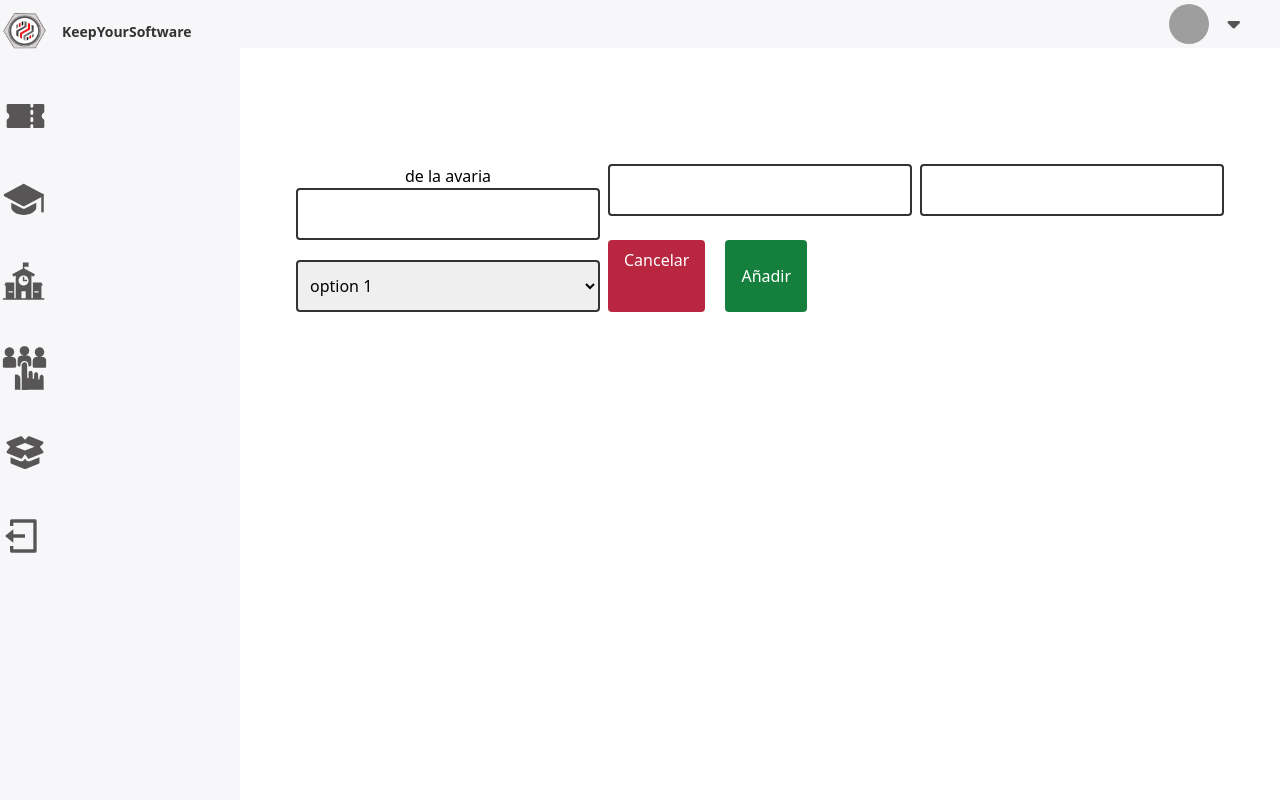
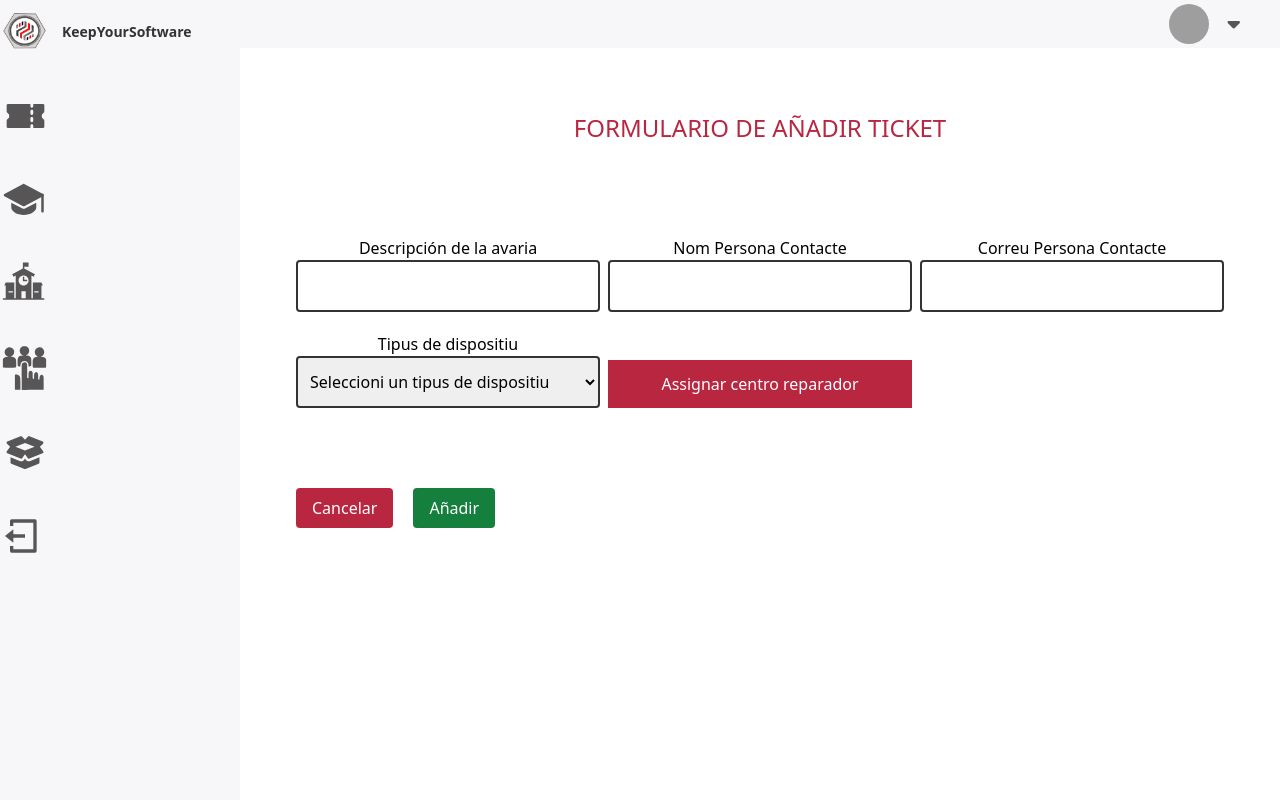
Before and after one commit to iansi0/DAW_Project, a CodeIgniter 4 app: template ControlReparacions/app/Views/tickets/ticketForm.php in a window 1280 px wide. Run offline with PHP 8.4 and a stand-in for CodeIgniter, Linux system fonts and the light colour scheme; the template is opened without the code that fills it, so the values that code supplies are empty; style sheets or scripts are compiled from the project's sources; some libraries are stand-ins or nearby versions; grey boxes are pictures that could not be loaded.

Commit message:
feat: restyling form ticket

```diff
--- a/ControlReparacions/app/Views/tickets/ticketForm.php
+++ b/ControlReparacions/app/Views/tickets/ticketForm.php
@@ -1,7 +1,7 @@
 <?= $this->extend('layouts/master.php') ?>
 <?= $this->section('content') ?>
 
-<h1 class="text-2xl text-primario mt-14"><?= lang('titles.n_ticket') ?></h1>
+<h1 class="text-2xl text-primario mt-14">FORMULARIO DE AÑADIR TICKET</h1>
 
 <section class="container mx-auto px-4 py-8 mt-10 text-base">
     <form action="addticket" method="POST" class="flex flex-col gap-20">
@@ -9,42 +9,64 @@
         <div class="grid grid-cols-3 gap-x-2">
 
             <div class="flex flex-col mt-5">
-                <label><?= lang('forms.description') ?> de la avaria</label>
-                <input type="text" name="description" class="border-2 border-terciario-1 px-2 py-3 rounded">
+                <label class="">Descripción de la avaria</label>
+                <input type="text" name="description" class="border-2 border-terciario-1 px-2 py-3 rounded ">
             </div>
 
             <div class="flex flex-col mt-5">
-                <label><?= lang('forms.contact_name') ?></label>
-                <input type="text" name="nameContact" class="border-2 border-terciario-1 px-2 py-3 rounded"></input>
+                <label class="">Nom Persona Contacte</label>
+                <input type="text" name="nameContact" class="border-2 border-terciario-1 px-2 py-3 rounded "></input>
             </div>
 
             <div class="flex flex-col mt-5">
-                <label><?= lang('forms.contact_email') ?></label>
+                <label class="">Correu Persona Contacte</label>
                 <input type="text" name="emailContact" class="border-2 border-terciario-1 px-2 py-3 rounded"></input>
             </div>
 
 
             <div class="flex flex-col mt-5">
-                <label><?= lang('title.type') ?></label>
-                <select name="id_type" id="" class="border-2 border-terciario-1 px-2 py-3 rounded">
-                    <option value="1">option 1</option>
-                    <option value="2">option 2</option>
-                    <option value="3">option 3</option>
-                    <option value="4">option 4</option>
+                <label class="">Tipus de dispositiu</label>
+                <select name="id_type" id="" class="border-2 border-terciario-1 px-2 py-3 rounded ">
+                <option value="" disabled selected hidden>Seleccioni un tipus de dispositiu</option>
+                    <option value="1">Ordinador sobretaula</option>
+                    <option value="2">Proyector</option>
+                    <option value="3">Portatil</option>
                 </select>
             </div>
 
-            <div class="flex gap-5">
+            <div class="flex flex-col justify-end  mt-5">
 
-                <a href="<?= base_url('/tickets') ?>" class="bg-primario hover:bg-red-600 text-white px-4 py-2 rounded">Cancelar</a>
+                <button type="button" id="assignButton" class="bg-primario text-white px-2 py-3  hover:bg-terciario-4">Assignar centro reparador</button>
 
-                <input type="submit" value="Añadir" class="bg-green-700 hover:bg-green-500 text-white px-4 py-2 rounded">
+                <label class="hidden" for="institute" id="labelInstitute">Institut reparador</label>
+                <select name="institute" id="institute" class="border-2 border-terciario-1 px-2 py-3 rounded  hidden">
+                    <option value="" disabled selected hidden>Seleccioni un institut reparador</option>
+                    <option value="1">Institut Caparella</option>
+                </select>
+            </div>
+        </div>
 
-            </div>
+        <div class="flex gap-5">
+
+            <a href="<?= base_url('/tickets') ?>" class="bg-primario hover:bg-red-600 text-white px-4 py-2 rounded">Cancelar</a>
+
+            <input type="submit" value="Añadir" class="bg-green-700 hover:bg-green-500 text-white px-4 py-2 rounded">
+
+        </div>
 
     </form>
 </section>
 
+<script>
+    const botonMostrar = document.getElementById('assignButton');
+    const labelSelect = document.getElementById('labelInstitute');
+    const contenedorSelect = document.getElementById('institute');
 
+    botonMostrar.addEventListener('click', () => {
+        labelSelect.style.display = 'block';
+        contenedorSelect.style.display = 'block';
+        botonMostrar.style.display = 'none';
+    });
+</script>
 
 <?= $this->endSection() ?>
```
